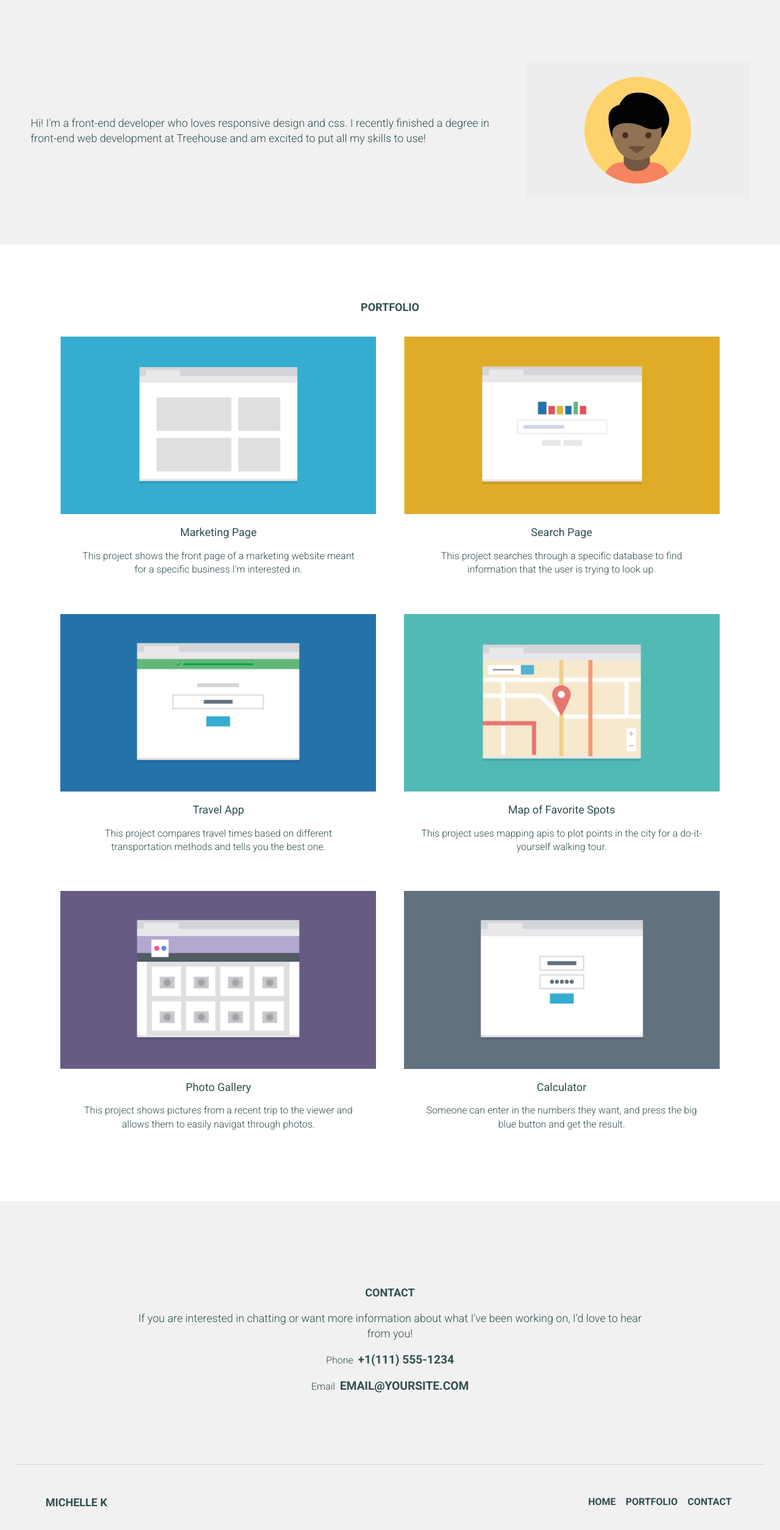
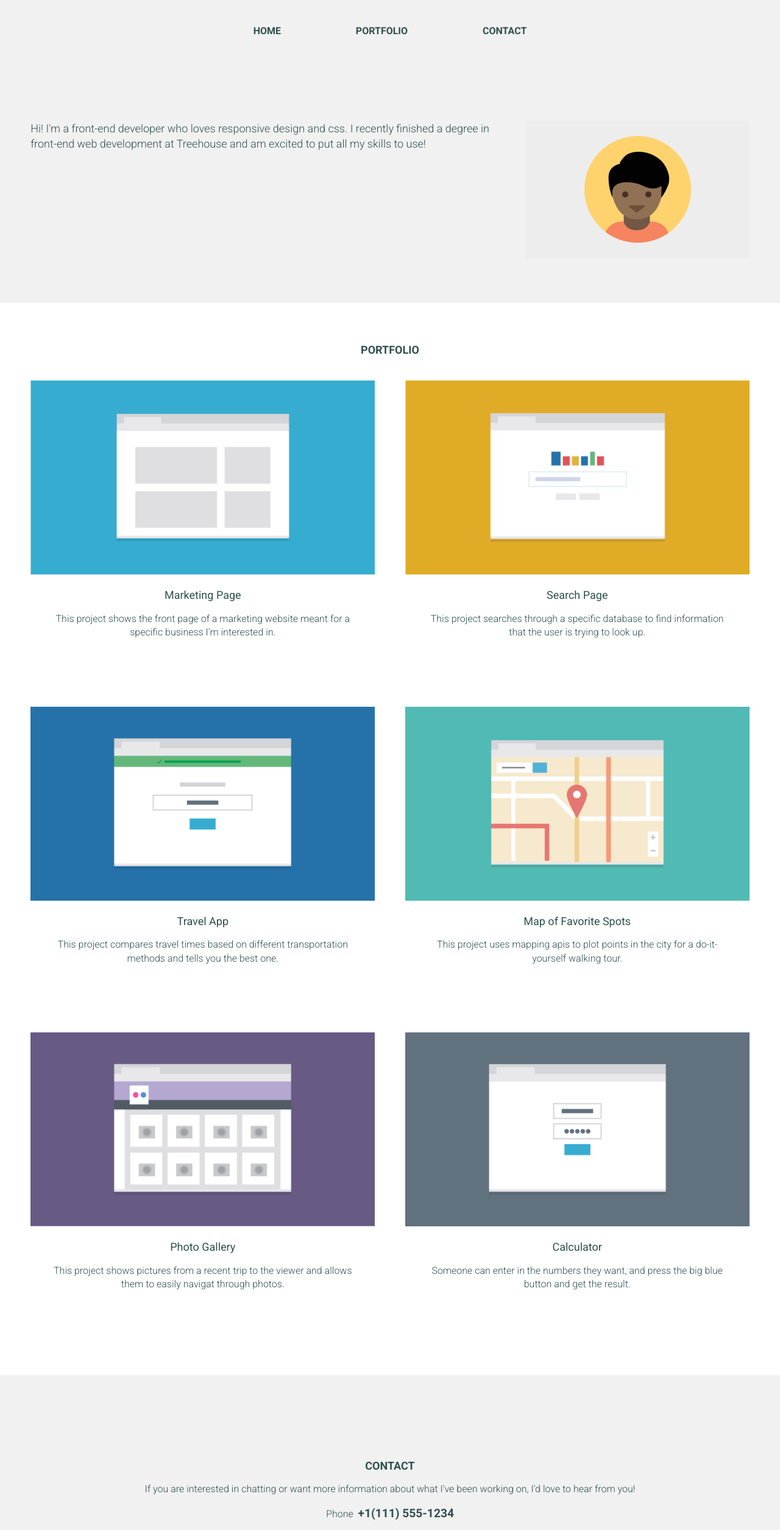
Before and after one commit to meeshcapiche/tech-degree-project-2, a plain HTML site: page index.html in a window 1280 px wide. Shown: the part 81-2590 px from the top of the page at 61% size. Drawn offline with Linux system fonts and the light colour scheme.

Commit message:
Tablet Complete

```diff
--- a/css/styles.css
+++ b/css/styles.css
@@ -5,11 +5,11 @@
 body {
   font: 300 62.5%/1.4 Roboto, sans-serif;
   color: darkslategrey;
-  display: flex;
-  flex-direction: column;
   min-height: 100vh;
   margin: 0;
   text-align: center;
+  display: flex;
+  flex-direction: column;
 }
 
 header,
@@ -18,6 +18,14 @@ footer {
   padding: 2%;
 }
 
+main {
+  margin: 4% 2%;
+  gap: 2%;
+}
+
+/* =================================
+  Font Styles
+==================================== */
 p,
 a {
   font-size: 1.6em;
@@ -47,40 +55,8 @@ h4 {
   font-weight: 600;
 }
 
-main {
-  margin: 6%;
-}
-
-img {
-  max-width: 100%;
-}
-
-.card {
-  flex-flow: row wrap;
-  justify-content: center;
-  padding: 2%;
-}
-
-.card h3 {
-  margin-block-end: 0;
-}
-
-.intro-text {
+.intro-item-2 { /*intro paragraph text*/
   font-size: 1.8em;
-}
-
-a,
-a:visited,
-a:hover {
-  text-decoration: none;
-}
-
-a:hover {
-  color:rgb(163, 10, 110);
-}
-
-.intro {
-  padding: 8% 2% 4% 2%;
 }
 
 .page-title {
@@ -88,43 +64,10 @@ a:hover {
   text-transform: uppercase;
 }
 
-.intro img {
-  max-width: 70%;
-}
-
-.main-header,
-.main-nav,
-.footer-nav,
-.portfolio-wrapper,
-.intro,
-.card {
-  display: flex;
-}
-
-.main-header,
-.intro {
-  flex-flow: column wrap;
-  align-items: center;
-}
-
-.portfolio-wrapper {
-  flex-flow: column wrap;
-  justify-content: space-around;
-}
-
-.main-nav {
-  flex-flow: row wrap;
-  width: 100%;
-}
-
-.main-nav a {
-  width: 100%;
-  padding: 4% 2%;
-  margin: 2%;
-  background-color: white;
-}
-
-.main-nav,
+/* =================================
+  Link Styling
+==================================== */
+.main-nav, /* link text styles for nav in header/footer */
 .footer-nav,
 .footer-nav-tablet,
  a {
@@ -132,30 +75,109 @@ a:hover {
   text-transform: uppercase;
   font-weight: bold;
 }
+a,
+a:visited,
+a:hover {
+  text-decoration: none;
+}
+a:hover {
+  color:rgb(163, 10, 110);
+}
+/* =================================
+  All Flex Display
+==================================== */
+.main-header,
+.main-nav,
+.footer-nav,
+.portfolio-wrapper,
+.intro {
+  display: flex;
+}
+/* =================================
+  Flex Containers
+==================================== */
 
-.contact-info {
-  padding: 8% 4%;
-  max-width: 80%;
-  margin: auto;
+.main-header {
+  flex-direction: column;
+  align-content: center;
+  justify-content: space-around;
+}
+
+.main-nav {
+  flex-direction: column;
+}
+
+.intro { /*intro and image of man*/
+  flex-direction: column;
+  padding: 8% 2% 4% 2%;
+}
+
+.portfolio-wrapper { /*section with articles*/
+  flex-direction: column;
+  justify-content: center;
 }
 
 .footer-nav {
   border-top: solid lightgrey 1px;
   justify-content: space-between;
   align-items: center;
-  padding: 2% 4%;
+}
+
+/* =================================
+  Flex Items
+==================================== */
+
+.button { /*main nav button on mobile */
+  padding: 4%;
+  margin: 2%;
+  background: white;
+}
+
+/* .intro-item {
+  flex-grow: 1;
+} */
+
+.card {
+  padding: 1%;
+  margin: 1%;
+}
+
+.card h3 {
+  margin-block-end: 0;
+}
+
+.card img {
+  max-width: 100%;
+}
+
+/* =================================
+  Footer
+==================================== */
+
+.contact-info {
+  padding: 8% 2%;
+  max-width: 80%;
+  margin: auto;
 }
 
 .contact-info a {
   font-size: 1.2em;
+  text-transform: none;
   font-weight: bold;
   text-decoration: none;
   color: darkslategray;
 }
 
-.footer-nav-tablet {
-  display: none;
+.item {
+  padding: 2%;
 }
+
+.item-3,
+.item-4,
+.item-5 {
+  display:none;
+}
+
 
 /* =================================
   Media Queries
@@ -165,6 +187,22 @@ a:hover {
 /* When the browser is at least 769px and above */
 @media (min-width: 769px) {  /* Tablets  */
 
+  .intro {
+    flex-flow: row-reverse nowrap;
+    gap: 2%;
+    text-align: start;
+  }
+
+  .intro-item-2 { /*text in intro section */
+    margin: 0;
+  }
+
+  .intro-item-1 {
+
+
+  }
+
+
   .main-nav {
     flex-flow: row nowrap;
     width: auto;
@@ -172,8 +210,10 @@ a:hover {
     gap: 4%;
   }
 
-  .main-nav a {
+  .button { /*hide button styling on tablet/desktop */
     background-color:rgb(255, 255, 255, 0);
+    padding: 2%;
+    margin: 1%;
   }
 
   .portfolio-wrapper {
@@ -181,11 +221,11 @@ a:hover {
   }
 
   .card { /* flex item*/
-    flex: 1 45%;
+    flex: 1 42%;
   }
 
-  .card-text-box {
-    max-width: 90%;
+  .card p {
+    padding: 0 6% 8% 6%;
   }
 
   .contact-info {
@@ -193,35 +233,32 @@ a:hover {
   }
 
   #back-to-top {
-    display: none;
+    display:none;
   }
 
-  .footer-nav-tablet {
-    display: flex;
-    justify-content: space-between;
-    align-items: center;
-    padding: 2% 4%;
-  }
+/* =================================
+  Flex Items
+==================================== */
 
-  .footer-nav-tablet a {
-    padding: 0 4%;
-  }
+.item-3,
+.item-4,
+.item-5 {
+  display:block;
+}
 
-  .intro {
-    flex-flow: row-reverse nowrap;
-    gap: 2%;
-    text-align: start;
-  }
+.item {
+  padding: 2% 2%;
+}
+
+.item-1 {
+  margin-right: auto;
+}
 
 
-    }
+}
 
 /* When the browser is at least 1025px and above */
     @media (min-width: 1025px) {  /* Desktop */
 
-    .main-header {
-      flex-direction: row;
-      justify-content:space-between;
-    }
 
     }
--- a/index.html
+++ b/index.html
@@ -17,13 +17,13 @@
     <header class="main-header">
         <h1>Michelle K</h1>
         <nav class="main-nav">
-                <a href="index.html">Home</a>
-                <a href="#portfolio">Portfolio</a>
-                <a href="#contact">Contact</a>
+                <a class="button" href="index.html">Home</a>
+                <a class="button" href="#portfolio">Portfolio</a>
+                <a class="button" href="#contact">Contact</a>
         </nav>
         <div class="intro">
-            <img src="images/responsive-layout-profile.png" alt="man on yellow" />
-            <p class="intro-text"> Hi! I'm a front-end developer who loves responsive design and css. I recently finished a degree in front-end web development at Treehouse and am excited to put all my skills to use!</p>
+            <img class="intro-item-1 intro-item" src="images/responsive-layout-profile.png" alt="man on yellow" />
+            <p class="intro-item-2 intro-item"> Hi! I'm a front-end developer who loves responsive design and css. I recently finished a degree in front-end web development at Treehouse and am excited to put all my skills to use!</p>
         </div>
     </header>
 
@@ -34,45 +34,32 @@
                     <article class="card">
                         <img src="images/portfolio-1.png" alt="website screen image" />
                         <h3>Marketing Page</h3>
-                        <div class="card-text-box">
                             <p>This project shows the front page of a marketing website meant for a specific business I'm interested in.</p>
-                        </div>
                     </article>
-
                 <article class="card">
                     <img src="images/portfolio-2.png" alt="website image" />
                     <h3>Search Page</h3>
-                    <div class="card-text-box">
                         <p>This project searches through a specific database to find information that the user is trying to look up.</p>
-                    </div>
                     </article>
                 <article class="card">
                     <img src="images/portfolio-3.png" alt="website app" />
                     <h3>Travel App</h3>
-                    <div class="card-text-box">
                         <p>This project compares travel times based on different transportation methods and tells you the best one.</p>
-                    </div>
                 </article>
                 <article class="card">
                     <img src="images/portfolio-4.png" alt="map image" />
                     <h3>Map of Favorite Spots</h3>
-                    <div class="card-text-box">
                         <p>This project uses mapping apis to plot points in the city for a do-it-yourself walking tour.</p>
-                    </div>
                     </article>
                 <article class="card">
                     <img src="images/portfolio-5.png" alt="photo gallery" />
                     <h3>Photo Gallery</h3>
-                    <div class="card-text-box">
                         <p>This project shows pictures from a recent trip to the viewer and allows them to easily navigat through photos.</p>
-                    </div>
                 </article>
                 <article class="card">
                     <img src="images/portfolio-6.png" alt="screen with calculator" />
                     <h3>Calculator</h3>
-                    <div class="card-text-box">
                         <p>Someone can enter in the numbers they want, and press the big blue button and get the result.</p>
-                    </div>
                 </article>
             </div>
         </section>
@@ -87,15 +74,12 @@
         </section>
 
         <nav class="footer-nav">
-            <h4>Michelle K</h4>
-            <a id="back-to-top" href="#">Back to top</a>
-            <div class="footer-nav-tablet">
-                <a href="index.html">Home</a>
-                <a href="#portfolio">Portfolio</a>
-                <a href="#contact">Contact</a>
-            </div>
+            <h4 class="item-1 item">Michelle K</h4>
+            <a class="item-2 item" id="back-to-top" href="#">Back to top</a>
+            <a class="item-3 item" href="index.html">Home</a>
+            <a class="item-4 item" href="#portfolio">Portfolio</a>
+            <a class="item-5 item" href="#contact">Contact</a>
         </nav>
-
 
     </footer>
 
```
